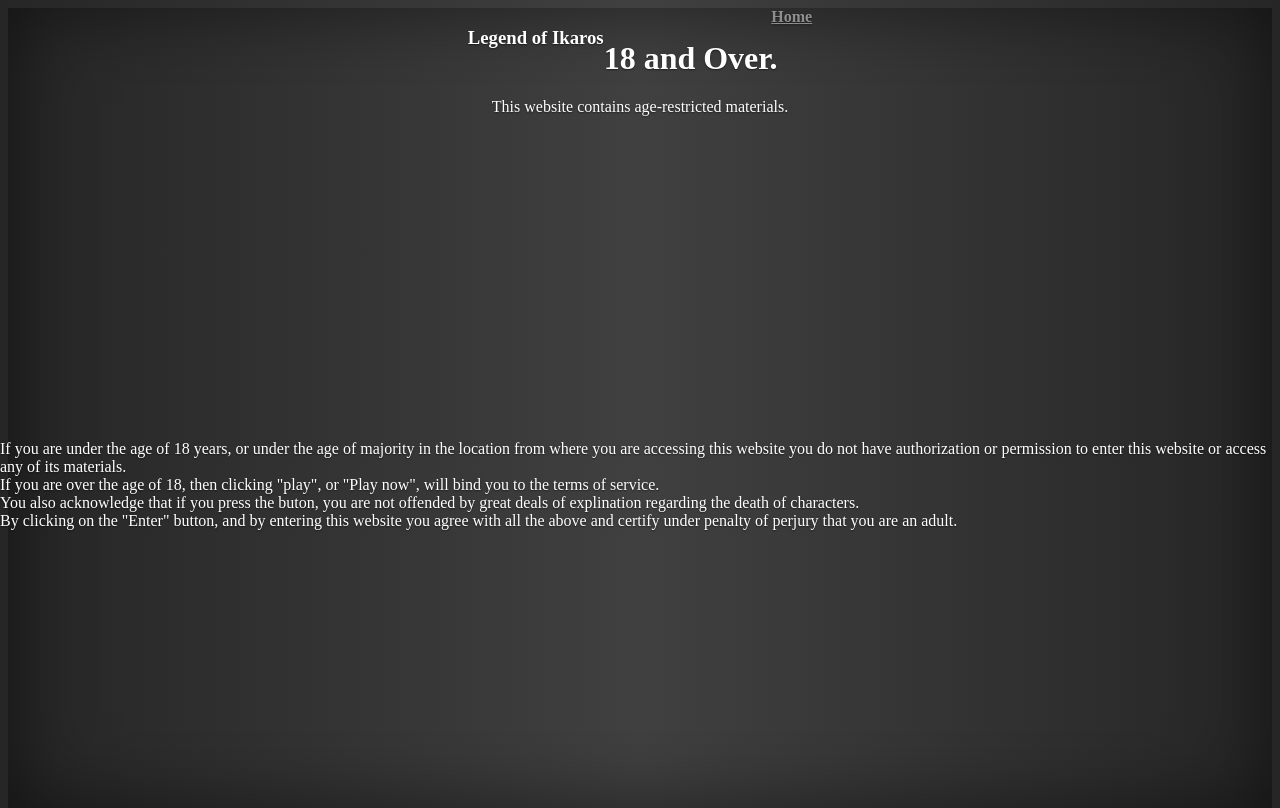
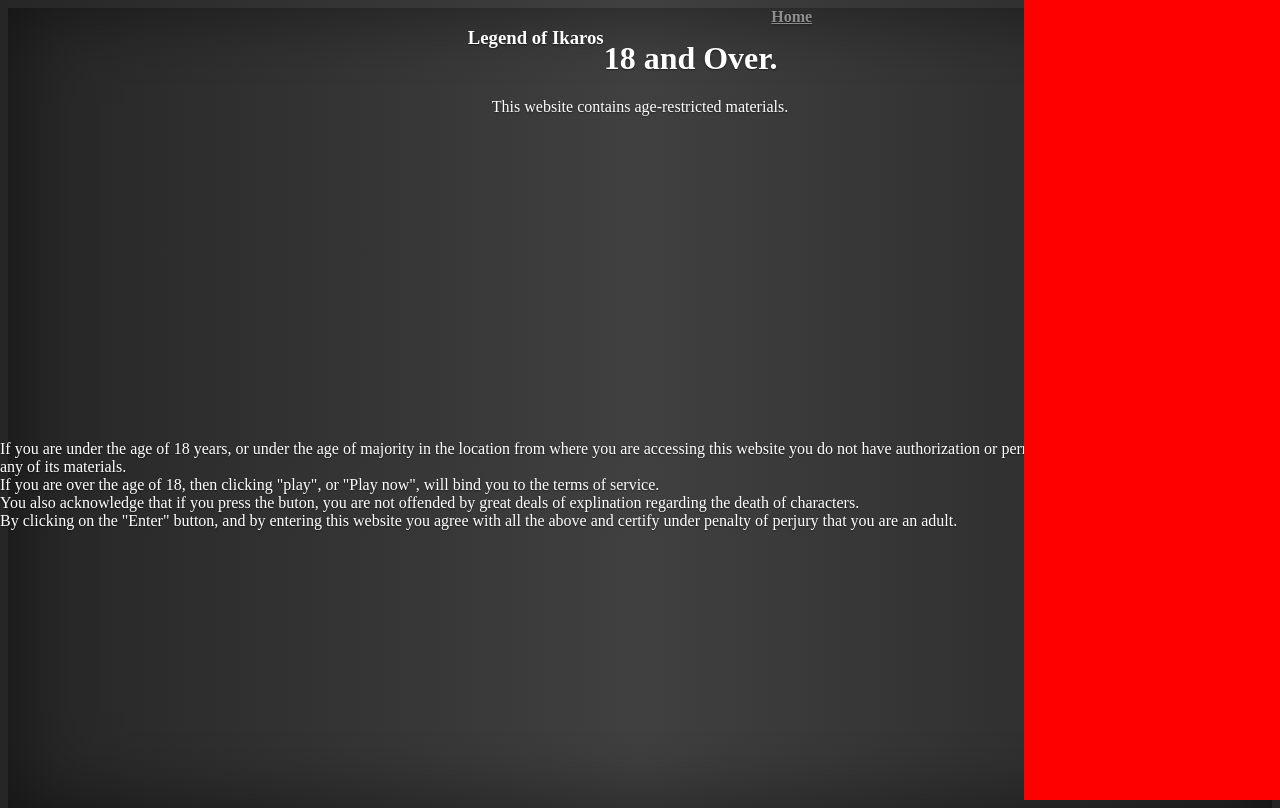
Before and after one commit to Kio-td/loi, a PHP site: page /18.php in a window 1280 px wide. Run offline with PHP 8.4, Linux system fonts and the light colour scheme; some libraries are stand-ins or nearby versions.

Commit message:
add a width, height, and hide overflow

```diff
--- a/cover.css
+++ b/cover.css
@@ -13,6 +13,9 @@ a:hover {
   display: block;
   right: 0;
   top: 0;
+  width: 20vw;
+  height: 100vh;
+  overflow: hidden;
 }
 
 active:hover {
```
